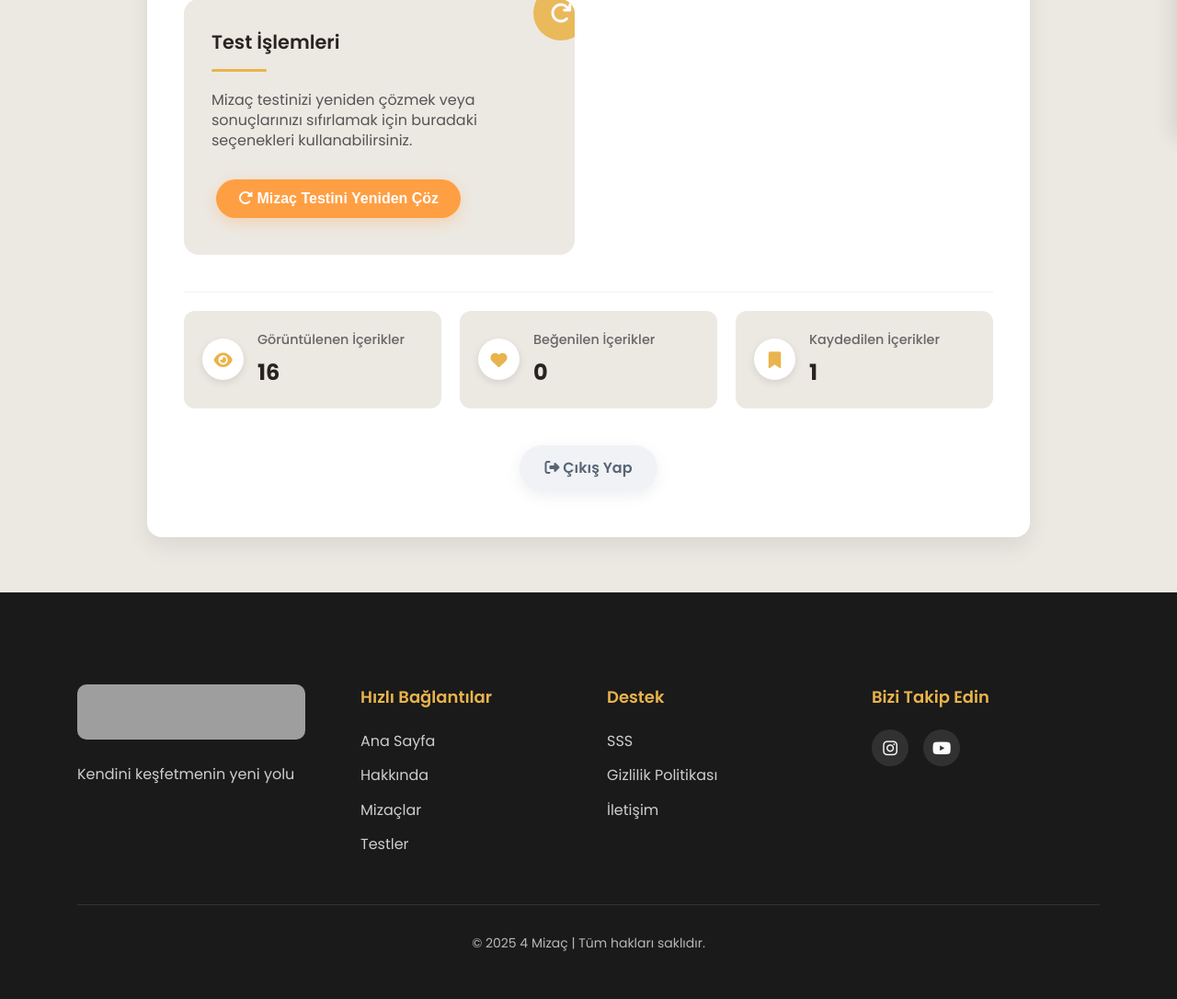
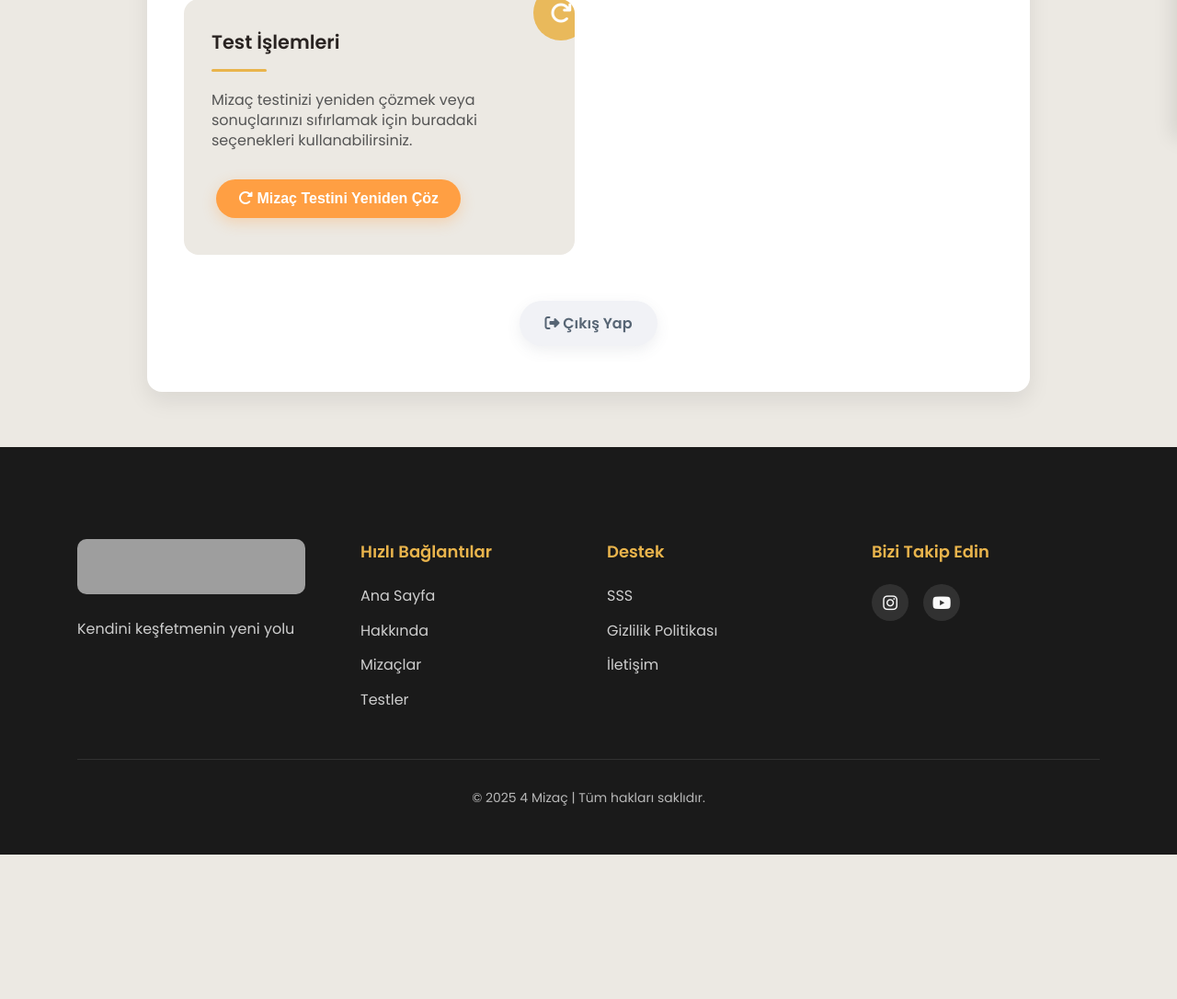
Before and after one commit to isKartal/mizac, a Django app: page /profiles/profiles/ in a window 1280 px wide. Shown: the part 650-1736 px from the top of the page at 92% size. After the commit the page ends 1579 px from the top, so only its background shows below. Run offline with Django 3.2, Linux system fonts and the light colour scheme; a user stored in the database is signed in; data comes from the database, SQL or seed files in the repository; both versions use the stored data as it was after the commit; grey boxes are pictures that could not be loaded.

Commit message:
profil ayralarım sayaçlar kaldırrıldı iletişim sorunu çözüldü

```diff
--- a/templates/base.html
+++ b/templates/base.html
@@ -127,7 +127,7 @@
                             <ul>
                                 <li><a href="{% url 'temperament' %}#faq-section">SSS</a></li>
                                 <li><a href="{% url 'privacypolicy' %}">Gizlilik Politikası</a></li>
-                                <li><a href="{% url 'about' %}">İletişim</a></li>
+                                <li><a href="{% url 'about' %}#contact-section">İletişim</a></li>
                             </ul>
                         </div>
                     </div>
@@ -147,7 +147,145 @@
     </div>
 
     <script>
+        // ==========================================================================
+        // TIKLAMA EFEKTLERİNİ JAVASCRIPT İLE KALDIR (Düzeltilmiş Versiyon)
+        // ==========================================================================
+
         document.addEventListener('DOMContentLoaded', function() {
+
+            // Tüm tıklama efektlerini kaldır
+            function removeClickEffects() {
+                // Tüm elementleri seç
+                const allElements = document.querySelectorAll('*');
+
+                allElements.forEach(element => {
+                    // Outline'ı kaldır
+                    element.style.outline = 'none';
+                    element.style.outlineWidth = '0';
+                    element.style.outlineStyle = 'none';
+
+                    // Webkit tap highlight'ı kaldır
+                    element.style.webkitTapHighlightColor = 'transparent';
+                    element.style.webkitTouchCallout = 'none'; // iOS uzun basma menüsünü kaldırır
+                });
+            }
+
+            // Focus eventlerini yakala ve kaldır
+            document.addEventListener('focusin', function(e) {
+                if (e.target) {
+                    e.target.style.outline = 'none';
+                    e.target.style.boxShadow = 'none';
+                }
+            });
+
+            // Active eventlerini yakala ve kaldır
+            document.addEventListener('mousedown', function(e) {
+                if (e.target) {
+                    e.target.style.outline = 'none';
+                    e.target.style.boxShadow = 'none';
+                }
+            });
+
+            // Touch eventlerini yakala ve kaldır
+            document.addEventListener('touchstart', function(e) {
+                if (e.target) {
+                    e.target.style.outline = 'none';
+                    e.target.style.boxShadow = 'none';
+                    e.target.style.webkitTapHighlightColor = 'transparent';
+                }
+            });
+
+            // Sayfa yüklendiğinde çalıştır
+            removeClickEffects();
+
+            // Dinamik içerik için observer
+            const observer = new MutationObserver(function(mutations) {
+                mutations.forEach(function(mutation) {
+                    if (mutation.addedNodes.length) {
+                        removeClickEffects();
+                    }
+                });
+            });
+
+            // DOM değişikliklerini gözlemle
+            observer.observe(document.body, {
+                childList: true,
+                subtree: true
+            });
+
+            // Keyboard navigation tespiti (accessibility için)
+            let keyboardNavigation = false;
+
+            document.addEventListener('keydown', function(e) {
+                if (e.key === 'Tab') {
+                    keyboardNavigation = true;
+                    document.body.classList.add('keyboard-navigation');
+                }
+            });
+
+            document.addEventListener('mousedown', function() {
+                keyboardNavigation = false;
+                document.body.classList.remove('keyboard-navigation');
+            });
+
+            console.log('Tıklama efektleri kaldırıldı (Düzeltilmiş Versiyon)');
+        });
+
+        // CSS ile kaldırılamayan durumlar için ek fonksiyon
+        function forceRemoveOutlines() {
+            const style = document.createElement('style');
+            style.textContent = `
+                * {
+                    outline: none !important;
+                    -webkit-tap-highlight-color: transparent !important;
+                    -webkit-touch-callout: none !important;
+                }
+                *:focus {
+                    outline: none !important;
+                    box-shadow: none !important;
+                }
+                *:active {
+                    outline: none !important;
+                    box-shadow: none !important;
+                }
+            `;
+            document.head.appendChild(style);
+        }
+
+        // Sayfa yüklendiğinde çalıştır
+        window.addEventListener('load', forceRemoveOutlines);
+    </script>
+
+    <script>
+        document.addEventListener('DOMContentLoaded', function() {
+            // Profil dropdown menüsü
+            const profileButton = document.querySelector('.profile-button');
+            const dropdownContent = document.querySelector('.dropdown-content');
+
+            if (profileButton) {
+                profileButton.addEventListener('click', function(event) {
+                    dropdownContent.classList.toggle('show');
+                    event.stopPropagation();
+                });
+
+                // Dropdown dışına tıklandığında kapansın
+                document.addEventListener('click', function() {
+                    if (dropdownContent && dropdownContent.classList.contains('show')) {
+                        dropdownContent.classList.remove('show');
+                    }
+                });
+            }
+
+            // Header scroll efekti
+            const header = document.querySelector('.nav-container');
+            window.addEventListener('scroll', function() {
+                if (window.scrollY > 100) {
+                    header.classList.add('scrolled');
+                } else {
+                    header.classList.remove('scrolled');
+                }
+            });
+
             const hamburgerButton = document.querySelector('.hamburger-button');
             const sideMenu = document.querySelector('.side-menu');
             const menuOverlay = document.querySelector('.menu-overlay');
@@ -197,27 +335,6 @@
                     body.style.overflow = '';
                 });
             });
-
-            // SSS linklerine tıklandığında smooth scroll
-            const faqLinks = document.querySelectorAll('a[href*="#faq-section"]');
-            faqLinks.forEach(link => {
-                link.addEventListener('click', function(e) {
-                    // Eğer farklı bir sayfadaysa, normal yönlendirme yapsın
-                    if (!window.location.pathname.includes('temperament')) {
-                        return; // Normal link davranışı
-                    }
-
-                    // Aynı sayfadaysa smooth scroll yap
-                    e.preventDefault();
-                    const targetSection = document.querySelector('#faq-section');
-                    if (targetSection) {
-                        targetSection.scrollIntoView({
-                            behavior: 'smooth',
-                            block: 'start'
-                        });
-                    }
-                });
-            });
         });
     </script>
     {% block extra_js %}{% endblock %}
--- a/templates/main/about.html
+++ b/templates/main/about.html
@@ -74,7 +74,7 @@
 </section>
 
 <!-- İletişim Bölümü -->
-<section class="contact-section">
+<section class="contact-section" id="contact-section">
   <div class="container">
     <div class="section-header">
       <h2>Bize Ulaşın</h2>
--- a/templates/profiles/profiles.html
+++ b/templates/profiles/profiles.html
@@ -86,38 +86,6 @@
         </div>
       </div>
 
-      <div class="account-stats">
-        <div class="stat-item">
-          <div class="stat-icon">
-            <i class="fas fa-eye"></i>
-          </div>
-          <div class="stat-info">
-            <h4>Görüntülenen İçerikler</h4>
-            <p class="stat-value">{{ viewed_count|default:"0" }}</p>
-          </div>
-        </div>
-
-        <div class="stat-item">
-          <div class="stat-icon">
-            <i class="fas fa-heart"></i>
-          </div>
-          <div class="stat-info">
-            <h4>Beğenilen İçerikler</h4>
-            <p class="stat-value">{{ liked_count|default:"0" }}</p>
-          </div>
-        </div>
-
-        <div class="stat-item">
-          <div class="stat-icon">
-            <i class="fas fa-bookmark"></i>
-          </div>
-          <div class="stat-info">
-            <h4>Kaydedilen İçerikler</h4>
-            <p class="stat-value">{{ saved_count|default:"0" }}</p>
-          </div>
-        </div>
-      </div>
-
       <div class="logout-section">
         <a href="{% url 'logout' %}" class="btn btn-logout">
           <i class="fas fa-sign-out-alt"></i> Çıkış Yap
```
Also changed, not shown: db.sqlite3.
